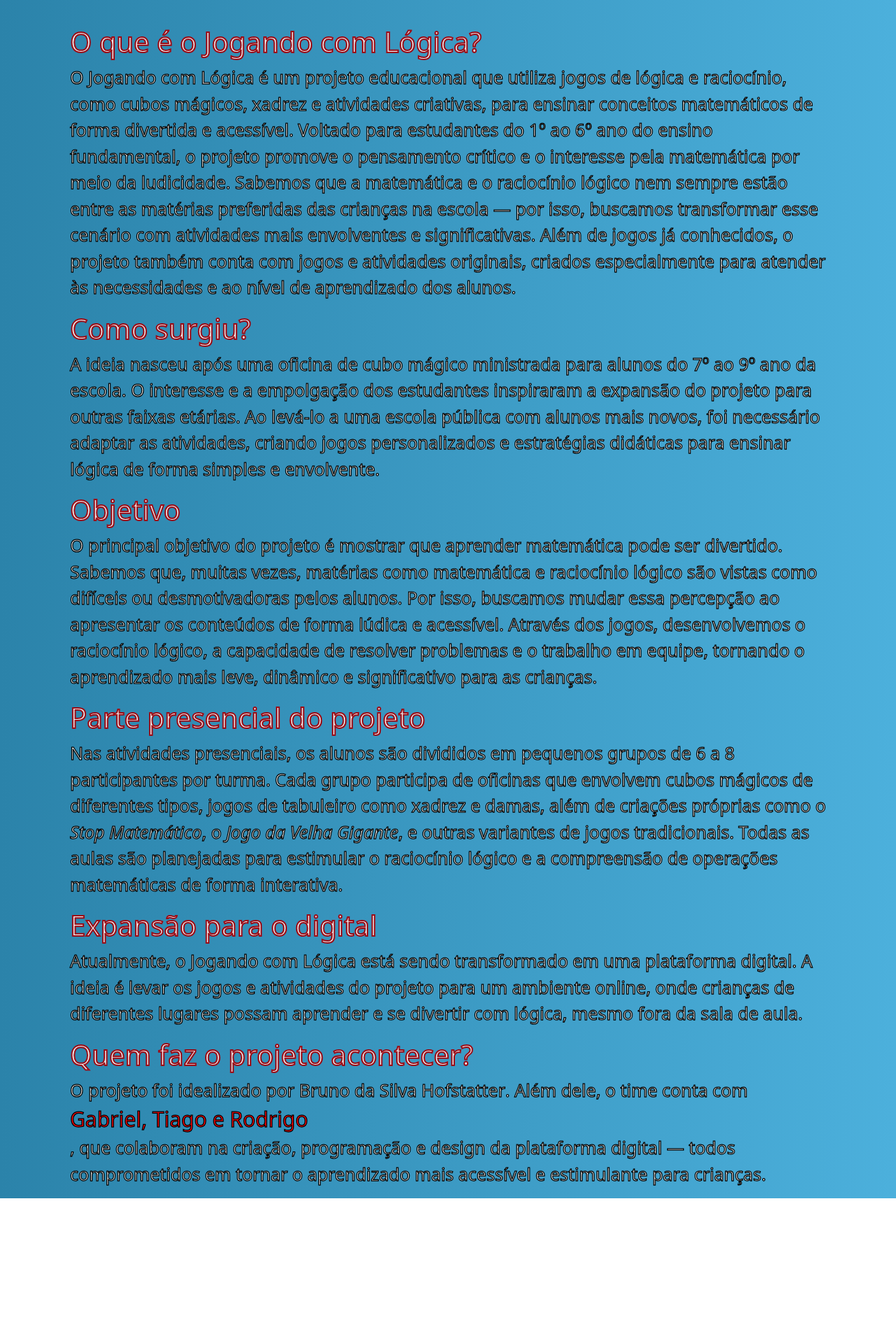
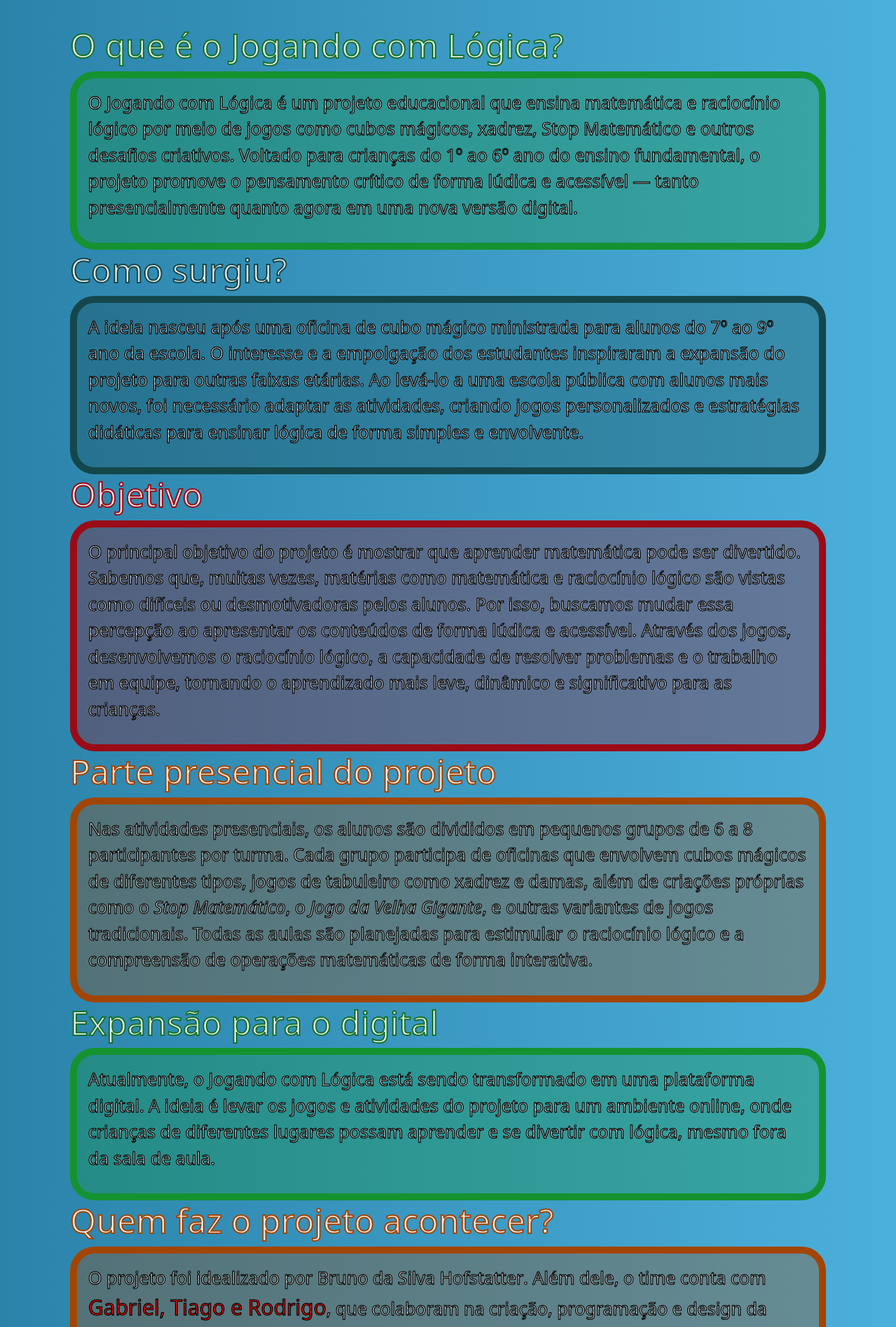
Before and after one commit to tiagopgbianchi/Jogando-com-logica-teste, a React (Vite) app: page /sobre in a window 1280 px wide. Shown: the part 140-2037 px from the top of the page at 70% size. Before the commit the page ends 1853 px from the top, so only its background shows below. Built offline with nearby package versions, Linux system fonts and the light colour scheme; a web font is replaced by a local one.

Commit message:
Sobre page sections update
Created a resuable component for each textbox and classnames for each box and styled each one separetely

```diff
--- a/src/CSS/SobreContato.css
+++ b/src/CSS/SobreContato.css
@@ -15,11 +15,13 @@ section{
 .contato{
 
 }*/
+p{
+    -webkit-text-stroke: 1.25px #000000;
+}
+h3{
+    font-size: 48px;
+    color: #eeeeee;
 
-h3{
-    font-size: 40px;
-    color: #eeeeee;
-    -webkit-text-stroke: 2px #9b0b16;
 }
 
 h2{
@@ -27,7 +29,7 @@ h2{
     font-size: 80px;
     text-align: center;
     margin-bottom: 50px;
-    -webkit-text-stroke: 4px #9b0b16;
+    -webkit-text-stroke: 4px #000000;
 }
 
 strong {
--- /dev/null
+++ b/src/CSS/SobreSections.css
@@ -0,0 +1,62 @@
+
+.digBox {
+    border: 10px solid #159230;
+    background-color:  #15923050;
+}
+
+.digSection {
+    -webkit-text-stroke: 2px #147228;
+}
+
+.equBox {
+    border: 10px solid #a24503;
+    background-color:  #a2450350;
+}
+
+.equSection {
+    -webkit-text-stroke: 2px #a24503;
+}
+
+.objBox {
+    border: 10px solid #9b0b16;
+    background-color:  #9b0b1650;
+}
+
+.objSection {
+    -webkit-text-stroke: 2px #9b0b16;
+}
+
+.oqeBox {
+    border: 10px solid #159230;
+    background-color:  #15923050;
+
+}
+
+.oqeSection {
+    -webkit-text-stroke: 2px #147228;
+}
+
+.presBox {
+    border: 10px solid #a24503;
+    background-color:  #a2450350;
+
+}
+
+.presSection {
+    -webkit-text-stroke: 2px #a24503;
+}
+
+.surgBox {
+    border: 10px solid #14474c;
+    background-color:  #14474c50;
+}
+
+.surgSection {
+    -webkit-text-stroke: 2px #14474c;
+}
+
+.digBox,.equBox,.objBox,.oqeBox,.presBox,.surgBox{
+    border-radius: 35px;
+    padding: 16px;
+    box-sizing: border-box;
+}
--- /dev/null
+++ b/src/Components/sectionBox.tsx
@@ -0,0 +1,19 @@
+type SectionBoxProps = {
+  title: string;
+  children: React.ReactNode;
+  sectionClassName?: string; // class for wrapper (title + box)
+  boxClassName?: string;     // class just for the box
+};
+
+function sectionBox({ title, children, sectionClassName, boxClassName }: SectionBoxProps) {
+  return (
+    <div className={`section-wrapper ${sectionClassName ?? ""}`}>
+      <h3 className="section-title">{title}</h3>
+      <div className={`section-box ${boxClassName ?? ""}`}>
+        {children}
+      </div>
+    </div>
+  );
+}
+
+export default sectionBox;
--- a/src/Pages/Sobre.tsx
+++ b/src/Pages/Sobre.tsx
@@ -1,48 +1,104 @@
 import "../CSS/SobreContato.css";
+import "../CSS/SobreSections.css";
+import SectionBox from "../Components/sectionBox";
+
 function Sobre() {
-  return <section className="sobre">
+  return (
+    <section className="sobre">
       <h2>Sobre Nós</h2>
 
-  <h3 className="topic">O que é o Jogando com Lógica?</h3>
+      <SectionBox
+        title="O que é o Jogando com Lógica?"
+        sectionClassName="oqeSection"
+        boxClassName="oqeBox"
+      >
         <p>
-    O <strong>Jogando com Lógica</strong> é um projeto educacional que utiliza jogos de lógica e raciocínio, como cubos mágicos, xadrez e atividades criativas, para ensinar conceitos matemáticos de forma divertida e acessível. Voltado para estudantes do <strong>1º ao 6º ano</strong> do ensino fundamental, o projeto promove o pensamento crítico e o interesse pela matemática por meio da ludicidade.
-    Sabemos que a matemática e o raciocínio lógico nem sempre estão entre as matérias preferidas das crianças na escola — por isso, buscamos transformar esse cenário com atividades mais envolventes e significativas.
-    Além de jogos já conhecidos, o projeto também conta com <strong>jogos e atividades originais</strong>, criados especialmente para atender às necessidades e ao nível de aprendizado dos alunos.
+          O <strong>Jogando com Lógica</strong> é um projeto educacional que ensina matemática e raciocínio lógico por meio de jogos
+          como cubos mágicos, xadrez, Stop Matemático e outros desafios criativos. Voltado para crianças do 1º ao 6º
+          ano do ensino fundamental, o projeto promove o pensamento crítico de forma lúdica e acessível —
+          tanto presencialmente quanto agora em uma nova versão digital.
         </p>
+      </SectionBox>
 
-  <h3>Como surgiu?</h3>
+      <SectionBox
+        title="Como surgiu?"
+        sectionClassName="surgSection"
+        boxClassName="surgBox"
+      >
         <p>
-    A ideia nasceu após uma oficina de cubo mágico ministrada para alunos do 7º ao 9º ano da escola. O interesse e a empolgação dos estudantes inspiraram a expansão do projeto para outras faixas etárias.
-    Ao levá-lo a uma escola pública com alunos mais novos, foi necessário adaptar as atividades, criando jogos personalizados e estratégias didáticas para ensinar lógica de forma simples e envolvente.
+          A ideia nasceu após uma oficina de cubo mágico ministrada para alunos
+          do 7º ao 9º ano da escola. O interesse e a empolgação dos estudantes
+          inspiraram a expansão do projeto para outras faixas etárias. Ao
+          levá-lo a uma escola pública com alunos mais novos, foi necessário
+          adaptar as atividades, criando jogos personalizados e estratégias
+          didáticas para ensinar lógica de forma simples e envolvente.
         </p>
+      </SectionBox>
 
-  <h3>Objetivo</h3>
+      <SectionBox
+        title="Objetivo"
+        sectionClassName="objSection"
+        boxClassName="objBox"
+      >
         <p>
-    O principal objetivo do projeto é mostrar que aprender matemática pode ser divertido. Sabemos que, muitas vezes, matérias como matemática e raciocínio lógico são vistas como difíceis ou desmotivadoras pelos alunos.
-    Por isso, buscamos mudar essa percepção ao apresentar os conteúdos de forma lúdica e acessível.
-    Através dos jogos, desenvolvemos o raciocínio lógico, a capacidade de resolver problemas e o trabalho em equipe, tornando o aprendizado mais leve, dinâmico e significativo para as crianças.
+          O principal objetivo do projeto é mostrar que aprender matemática pode
+          ser divertido. Sabemos que, muitas vezes, matérias como matemática e
+          raciocínio lógico são vistas como difíceis ou desmotivadoras pelos
+          alunos. Por isso, buscamos mudar essa percepção ao apresentar os
+          conteúdos de forma lúdica e acessível. Através dos jogos, desenvolvemos
+          o raciocínio lógico, a capacidade de resolver problemas e o trabalho em
+          equipe, tornando o aprendizado mais leve, dinâmico e significativo para
+          as crianças.
         </p>
+      </SectionBox>
 
-  <h3>Parte presencial do projeto</h3>
+      <SectionBox
+        title="Parte presencial do projeto"
+        sectionClassName="presSection"
+        boxClassName="presBox"
+      >
         <p>
-    Nas atividades presenciais, os alunos são divididos em pequenos grupos de 6 a 8 participantes por turma.
-    Cada grupo participa de oficinas que envolvem cubos mágicos de diferentes tipos, jogos de tabuleiro como xadrez e damas, além de criações próprias como o <em>Stop Matemático</em>, o <em>Jogo da Velha Gigante</em>, e outras variantes de jogos tradicionais.
-    Todas as aulas são planejadas para estimular o raciocínio lógico e a compreensão de operações matemáticas de forma interativa.
+          Nas atividades presenciais, os alunos são divididos em pequenos grupos
+          de 6 a 8 participantes por turma. Cada grupo participa de oficinas que
+          envolvem cubos mágicos de diferentes tipos, jogos de tabuleiro como
+          xadrez e damas, além de criações próprias como o <em>Stop Matemático</em>,
+          o <em>Jogo da Velha Gigante</em>, e outras variantes de jogos tradicionais.
+          Todas as aulas são planejadas para estimular o raciocínio lógico e a
+          compreensão de operações matemáticas de forma interativa.
         </p>
+      </SectionBox>
 
-  <h3>Expansão para o digital</h3>
+      <SectionBox
+        title="Expansão para o digital"
+        sectionClassName="digSection"
+        boxClassName="digBox"
+      >
         <p>
-    Atualmente, o <strong>Jogando com Lógica</strong> está sendo transformado em uma plataforma digital.
-    A ideia é levar os jogos e atividades do projeto para um ambiente online, onde crianças de diferentes lugares possam aprender e se divertir com lógica, mesmo fora da sala de aula.
+          Atualmente, o <strong>Jogando com Lógica</strong> está sendo
+          transformado em uma plataforma digital. A ideia é levar os jogos e
+          atividades do projeto para um ambiente online, onde crianças de
+          diferentes lugares possam aprender e se divertir com lógica, mesmo
+          fora da sala de aula.
         </p>
+      </SectionBox>
 
-  <h3>Quem faz o projeto acontecer?</h3>
+      <SectionBox
+        title="Quem faz o projeto acontecer?"
+        sectionClassName="equSection"
+        boxClassName="equBox"
+      >
         <p>
-  O projeto foi idealizado por <strong>Bruno da Silva Hofstatter</strong>.
-  Além dele, o time conta com <div style={{fontSize:'30px', color:'red'}}><strong>Gabriel</strong>, <strong>Tiago</strong> e <strong>Rodrigo</strong></div>, que colaboram na criação, programação e design da plataforma digital — todos comprometidos em tornar o aprendizado mais acessível e estimulante para crianças.
+          O projeto foi idealizado por <strong>Bruno da Silva Hofstatter</strong>. Além
+          dele, o time conta com{" "}
+          <span style={{ fontSize: "30px", color: "red" }}>
+            <strong>Gabriel</strong>, <strong>Tiago</strong> e <strong>Rodrigo</strong>
+          </span>, que colaboram na criação, programação e design da plataforma digital —
+          todos comprometidos em tornar o aprendizado mais acessível e estimulante para
+          crianças.
         </p>
+      </SectionBox>
     </section>
-;
+  );
 }
 
 export default Sobre;
```
Lines whose indentation alone changed are shown as unchanged.
